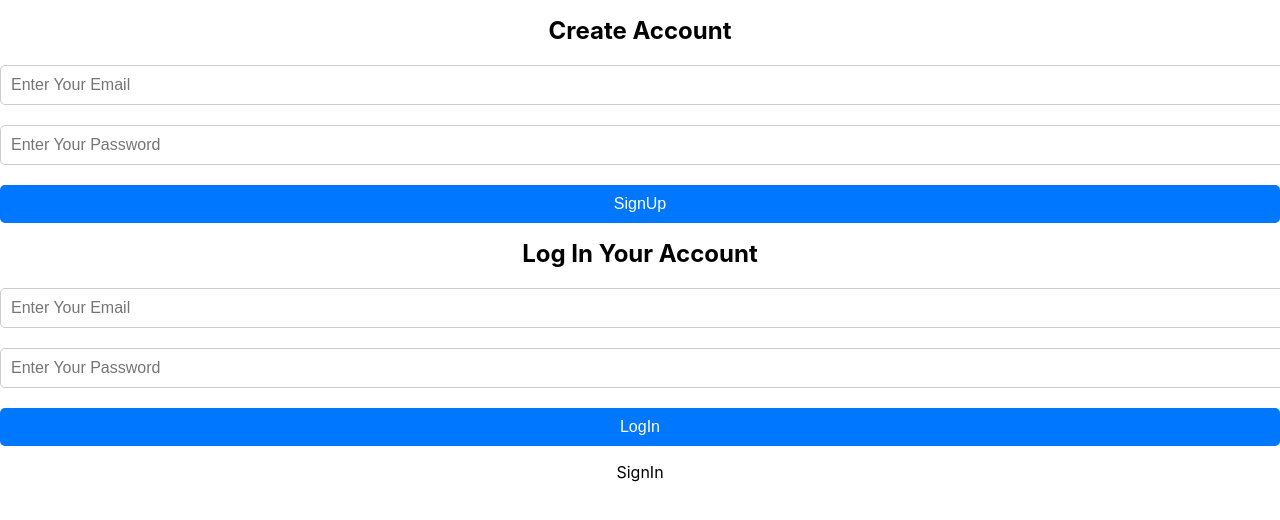
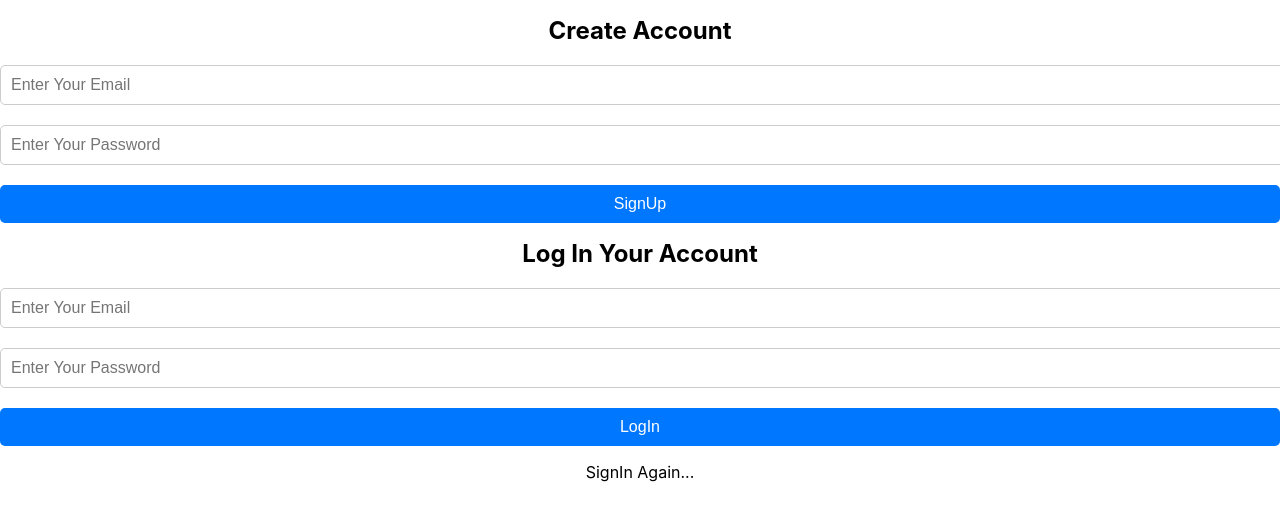
Before and after one commit to kunalBari5557/firebaseAuthentication, a React (Create React App) app: page / in a window 1280 px wide. Shown: the top 520 px of the page. Built offline with nearby package versions, Linux system fonts and the light colour scheme; no server answers.

Commit message:
fix: login btn conditionally

```diff
--- a/src/component/auth/AuthDetails.jsx
+++ b/src/component/auth/AuthDetails.jsx
@@ -29,11 +29,11 @@ const AuthDetails = () => {
     <div>
       {authUser ? (
         <>
-          <p>{`sign In as ${authUser.email}`}</p>
+          <p>{`Login In as ${authUser.email}`}</p>
           <button onClick={userSignOut}>Sign Out</button>
         </>
       ) : (
-        <p>SignIn</p>
+        <p>SignIn Again...</p>
       )}
     </div>
   );
```
